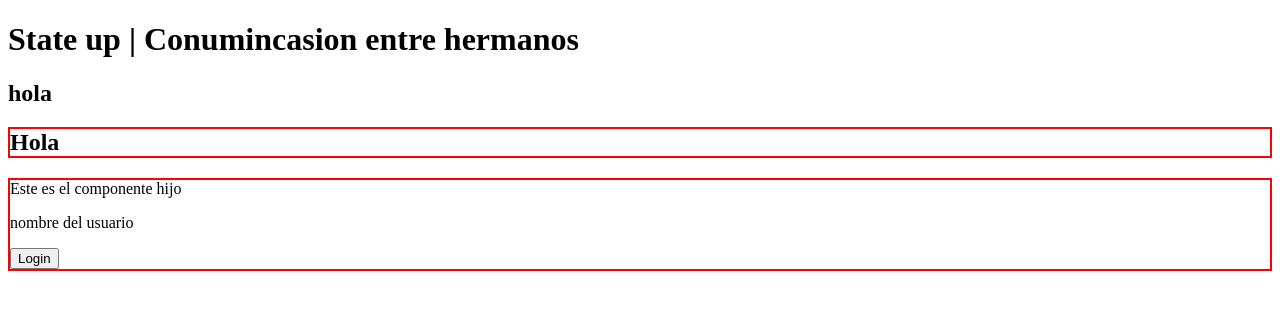
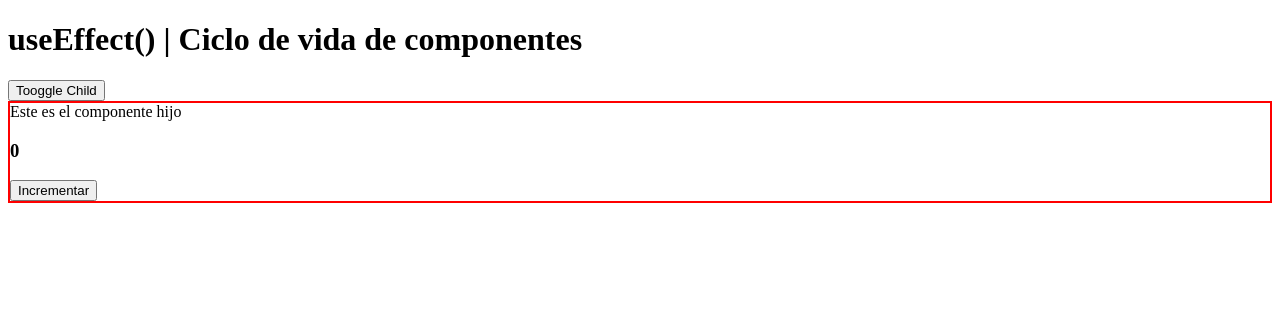
Before and after one commit to UlisesHdzOne/cursojsx, a React (Vite) app: page / in a window 1280 px wide. Shown: the top 310 px of the page. Built offline with nearby package versions, Linux system fonts and the light colour scheme.

Commit message:
useEffect() | Ciclo de vida de componentes

```diff
--- a/src/App.jsx
+++ b/src/App.jsx
@@ -1,23 +1,14 @@
 import { useState } from "react";
 import { Child } from "./componens/Child";
-import { HelloUser } from "./componens/HelloUser";
 
 function App() {
-  const [displayName, setDisplayName] = useState("");
-
-  const login = (name) => {
-    setDisplayName(name);
-  };
+  const [showChild, setShowChild] = useState(true);
 
   return (
     <div>
-      <h1>State up | Conumincasion entre hermanos </h1>
-
-      <h2>hola {displayName}</h2>
-
-      <HelloUser userName={displayName}/>
-
-      <Child handleLogin={login} userName={displayName} />
+      <h1>useEffect() | Ciclo de vida de componentes</h1>
+      <button onClick={() => setShowChild(!showChild)}>Tooggle Child</button>
+      {showChild && <Child />}
     </div>
   );
 }
--- a/src/componens/Child.jsx
+++ b/src/componens/Child.jsx
@@ -1,18 +1,33 @@
-//import { useState } from "react";
+import { useEffect, useState } from "react";
 
-export const Child = ({ handleLogin , userName}) => {
- // const [userName, setUserName] = useState("ulises");
+export const Child = () => {
+  const [counter, setCounter] = useState(0);
 
-  const handleClick = () => {
-    handleLogin('uli');
-  };
+  /*   useEffect(() => {
+   console.log('child se ha renderizado')
+  })
+   */
+
+  /*   useEffect(() => {
+    console.log('child se ha montado')
+   },[]) */
+
+  /*    useEffect(() => {
+    console.log('la variable couter ha cambiado')
+   },[counter])
+    */
+
+  useEffect(() => {
+    return () => {
+      console.log("el componente se ha desmontado");
+    };
+  }, []);
+
   return (
-    <>
-      <div className="child">
-        <div>Este es el componente hijo</div>
-        <p>nombre del usuario {userName}</p>
-        <button onClick={handleClick}>Login</button>
-      </div>
-    </>
+    <div className="child">
+      <div>Este es el componente hijo</div>
+      <h3>{counter}</h3>
+      <button onClick={() => setCounter(counter + 1)}>Incrementar</button>
+    </div>
   );
 };
```
